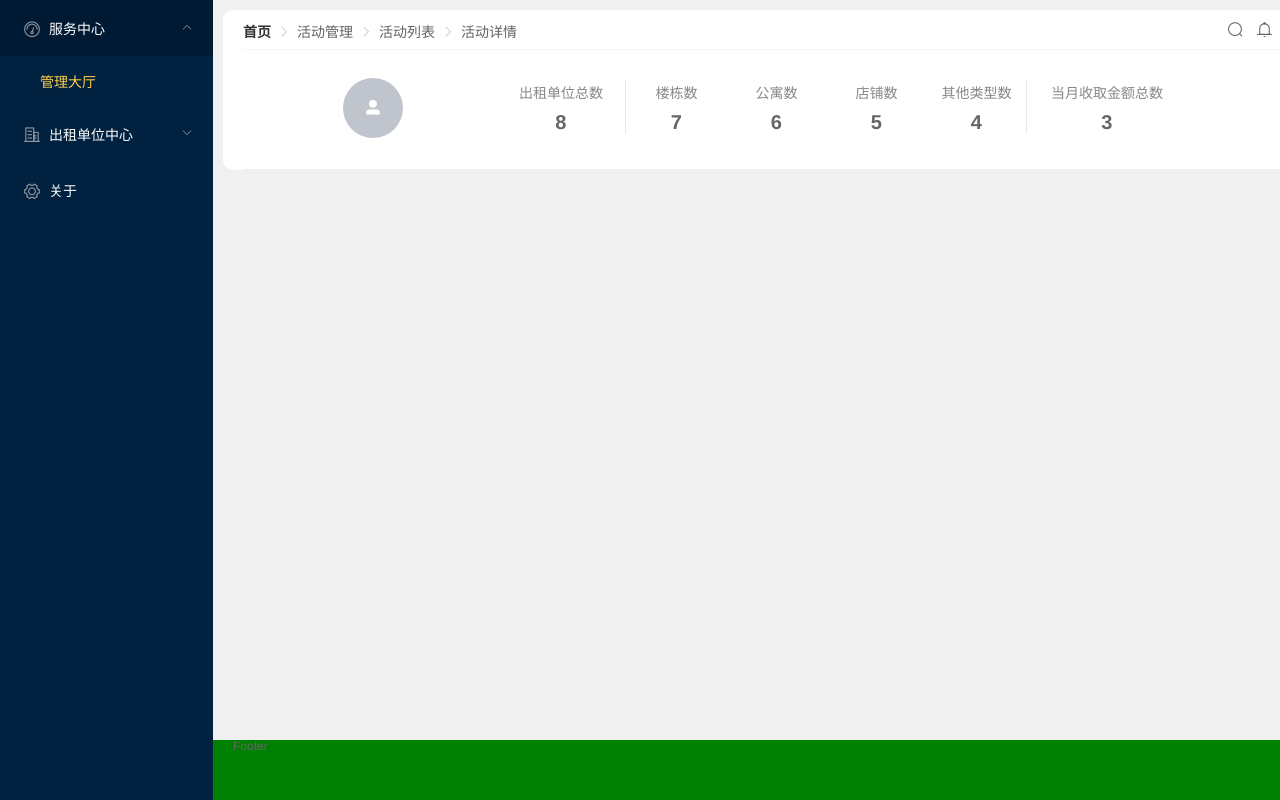
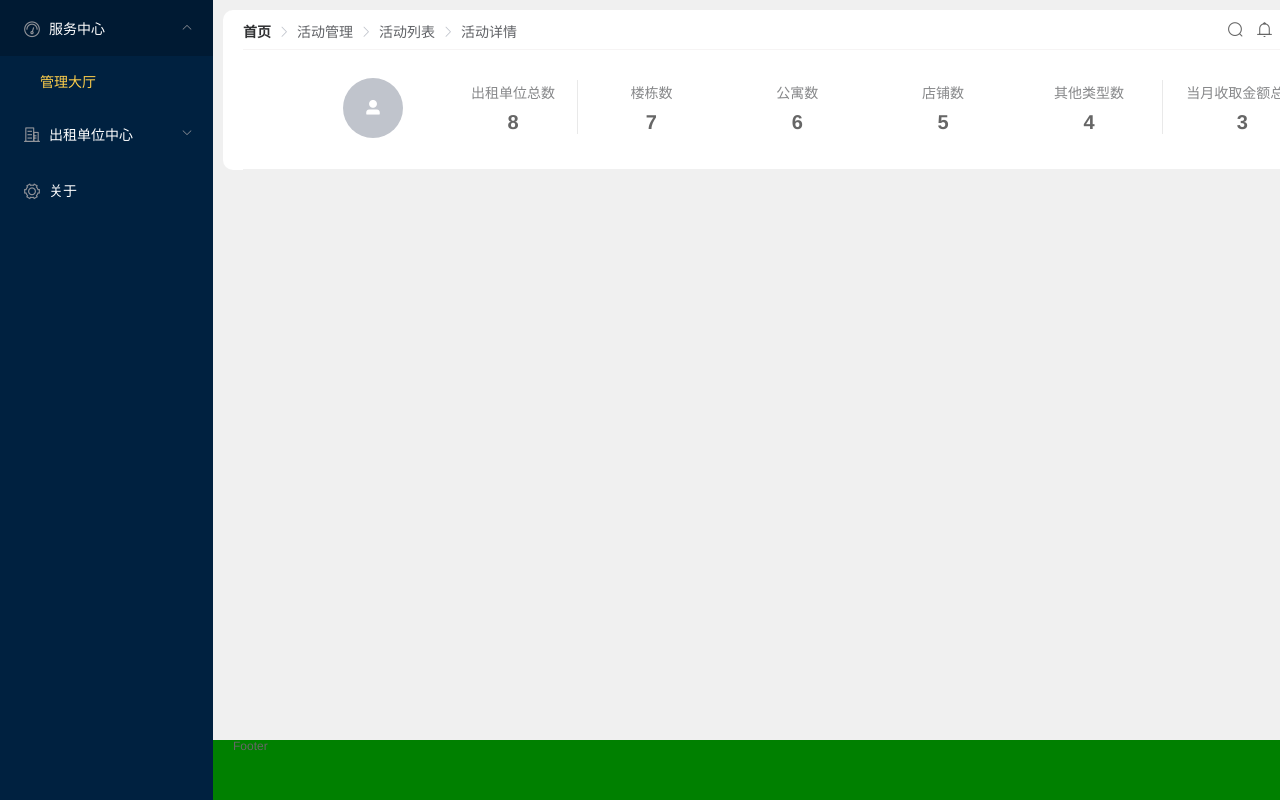
Before and after one commit to superwhys/super-rent, a Vue app in the folder frontend/: page /rent/house in a window 1280 px wide. Shown: the top 800 px of the page. Built offline with nearby package versions, Linux system fonts and the light colour scheme.

Commit message:
modify/manageHead-totalInfo width

```diff
--- a/frontend/src/components/common/headtop/ManageHead.vue
+++ b/frontend/src/components/common/headtop/ManageHead.vue
@@ -55,7 +55,7 @@ export default {
   .user-icon-box {
     width: 15%;
     height: 100%;
-    flex: 20%;
+    flex: 15%;
     line-height: 120px;
     padding-top: 24px;
     padding-left: 100px;
@@ -66,10 +66,10 @@ export default {
     height: 100%;
     flex: 80%;
     padding-top: 30px;
-    padding-left: 30px;
+    padding-left: 10px;
   }
   .total-box{
-    width: 100px;
+    width: 16%;
     height: 60%;
     float: left;
     /*padding: 0px 0px;*/
```
